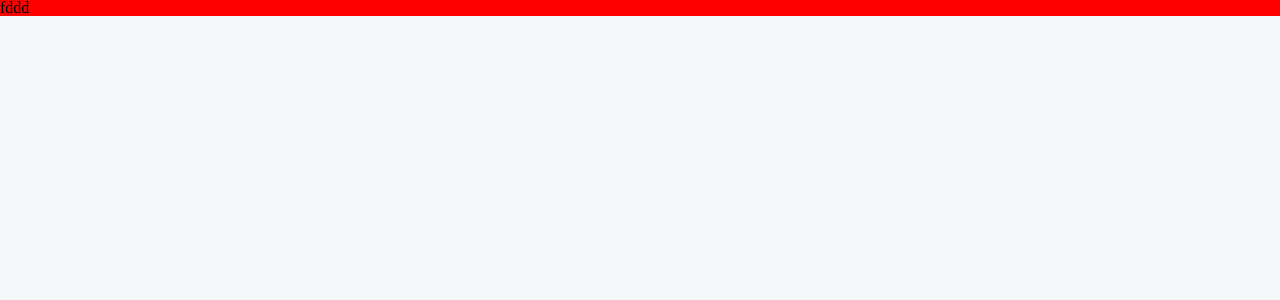
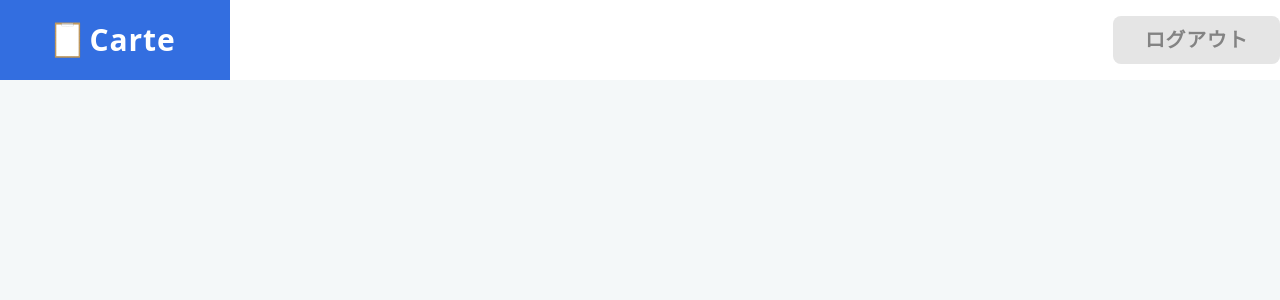
Before and after one commit to KobeanH/carte, a React (Create React App) app in the folder frontend/: page / in a window 1280 px wide. Shown: the top 300 px of the page. Built offline with nearby package versions, Linux system fonts and the light colour scheme.

Commit message:
feat:ヘッダー作成

```diff
--- a/frontend/package.json
+++ b/frontend/package.json
@@ -6,6 +6,7 @@
     "@testing-library/jest-dom": "^5.16.4",
     "@testing-library/react": "^13.2.0",
     "@testing-library/user-event": "^13.5.0",
+    "eslint-config-react-app": "6",
     "react": "^18.1.0",
     "react-dom": "^18.1.0",
     "react-router-dom": "^6.3.0",
--- a/frontend/src/App.jsx
+++ b/frontend/src/App.jsx
@@ -1,20 +1,9 @@
-import { Switch, Route, Link } from 'react-router-dom';
-import { createGlobalStyle } from 'styled-components';
-import reset from 'styled-reset';
-import { Header } from './organisms/Header';
+// 外部モジュール
+// import { Switch, Route, Link } from 'react-router-dom';
+import { GlobalStyle } from './style/GlobalStyle'
 
-const GlobalStyle = createGlobalStyle`
-  ${reset}
-  *, *::after, *::before {
-    box-sizing: border-box;
-    -moz-osx-font-smoothing: grayscale;
-    -webkit-font-smoothing: antialiased;
-    font-smoothing: antialiased;
-  }
-  body{
-    background-color:#F4F8F9;
-  }
-`;
+// 内部モジュール
+import { Header } from './components/organisms/Header'
 
 function App() {
   return (
@@ -22,7 +11,7 @@ function App() {
       <GlobalStyle />
       <Header></Header>
     </>
-  );
+  )
 }
 
-export default App;
+export default App
--- /dev/null
+++ b/frontend/src/components/atoms/btn/GrayBtn.jsx
@@ -0,0 +1,30 @@
+// 外部モジュール
+import styled from 'styled-components'
+
+// 内部モジュール
+import { DarkGray, LightGray } from '../../../style/Color'
+
+export const GrayBtn = (props) => {
+  const { children, fSize } = props
+
+  const GrayBtn = styled.a`
+    display: flex;
+    justify-content: center;
+    align-items: center;
+    box-sizing: border-box;
+    -webkit-box-sizing: border-box;
+    max-height: 48px;
+    /* width: 163px; */
+    padding: 24px 32px;
+    background-color: ${LightGray};
+    color: ${DarkGray};
+    font-size: ${fSize}rem;
+    letter-spacing: 0.03em;
+    border-radius: 8px;
+  `
+  return (
+    <>
+      <GrayBtn>{children}</GrayBtn>
+    </>
+  )
+}
--- /dev/null
+++ b/frontend/src/components/atoms/img/HeaderLogoImg.jsx
@@ -0,0 +1,5 @@
+import LogoMini from '../../../img/LogoMini.png'
+
+export const HeaderLogoImg = () => {
+  return <img src={LogoMini} alt="HeaderLogo" />
+}
--- /dev/null
+++ b/frontend/src/components/atoms/text/HeaderLogoText.jsx
@@ -0,0 +1,19 @@
+// 外部モジュール
+import styled from 'styled-components'
+
+// 内部モジュール
+import { FontEng } from '../../../style/Font'
+
+export const HeaderLogoTtl = () => {
+  const HeaderLogoTtl = styled.span`
+    font-size: 3rem;
+    font-family: ${FontEng};
+    color: #fff;
+    letter-spacing: 0.03em;
+  `
+  return (
+    <>
+      <HeaderLogoTtl>Carte</HeaderLogoTtl>
+    </>
+  )
+}
--- /dev/null
+++ b/frontend/src/components/molecules/HeaderLogo.jsx
@@ -0,0 +1,27 @@
+// 外部モジュール
+import styled from 'styled-components'
+
+// 内部モジュール
+import { HeaderLogoTtl } from '../atoms/text/HeaderLogoText'
+import { HeaderLogoImg } from '../atoms/img/HeaderLogoImg'
+import { MainColor } from '../../style/Color'
+
+export const HeaderLogo = () => {
+  const HeaderLogo = styled.span`
+    background-color: ${MainColor};
+    height: 100%;
+    width: 230px;
+    display: flex;
+    align-items: center;
+    justify-content: center;
+    gap: 0 8px;
+  `
+  return (
+    <>
+      <HeaderLogo>
+        <HeaderLogoImg />
+        <HeaderLogoTtl />
+      </HeaderLogo>
+    </>
+  )
+}
--- /dev/null
+++ b/frontend/src/components/organisms/Header.jsx
@@ -0,0 +1,24 @@
+// 外部モジュール
+import styled from 'styled-components'
+
+// 内部モジュール
+import { HeaderLogo } from '../molecules/HeaderLogo'
+import { GrayBtn } from '../atoms/btn/GrayBtn'
+
+export const Header = () => {
+  const Header = styled.header`
+    display: flex;
+    justify-content: space-between;
+    align-items: center;
+    height: 80px;
+    background-color: #fff;
+  `
+  return (
+    <>
+      <Header>
+        <HeaderLogo />
+        <GrayBtn fSize={2}>ログアウト</GrayBtn>
+      </Header>
+    </>
+  )
+}
--- a/frontend/src/organisms/Header.jsx
+++ /dev/null
@@ -1,12 +0,0 @@
-import styled from 'styled-components'
-
-export const Header = () => {
-  const Header = styled.header`
-    background-color: red;
-  `
-  return (
-    <>
-      <Header>fddd</Header>
-    </>
-  )
-}
--- /dev/null
+++ b/frontend/src/style/Color.js
@@ -0,0 +1,5 @@
+export const BaseColor = `#f4f8f9`
+export const MainColor = `#336ee0`
+export const AccentColor = `#ED0027`
+export const DarkGray = '#838383'
+export const LightGray = '#E5E5E5'
--- /dev/null
+++ b/frontend/src/style/Font.js
@@ -0,0 +1 @@
+export const FontEng = `'Noto Sans', sans-serif`
--- /dev/null
+++ b/frontend/src/style/GlobalStyle.jsx
@@ -0,0 +1,25 @@
+import { createGlobalStyle } from 'styled-components'
+import reset from 'styled-reset'
+
+export const GlobalStyle = createGlobalStyle`
+@import url('https://fonts.googleapis.com/css2?family=Noto+Sans+JP:wght@400;500;700;900&family=Noto+Sans:wght@400;600;700;900&display=swap');
+  ${reset}
+  *, *::after, *::before {
+    box-sizing: border-box;
+    -moz-osx-font-smoothing: grayscale;
+    -webkit-font-smoothing: antialiased;
+    font-smoothing: antialiased;
+  }
+html {
+  font-size: 62.5%;
+}
+body {
+  font-family: 'Noto Sans JP', sans-serif;
+  font-weight: 900;
+  color: #333;
+  background-color: #f4f8f9;
+}
+a {
+  cursor: pointer;
+}
+`
```
Also changed, not shown: frontend/.eslintrc.js, frontend/src/img/LogoMini.png (added), 1 other file (tests, documents, lock files or other folders).
